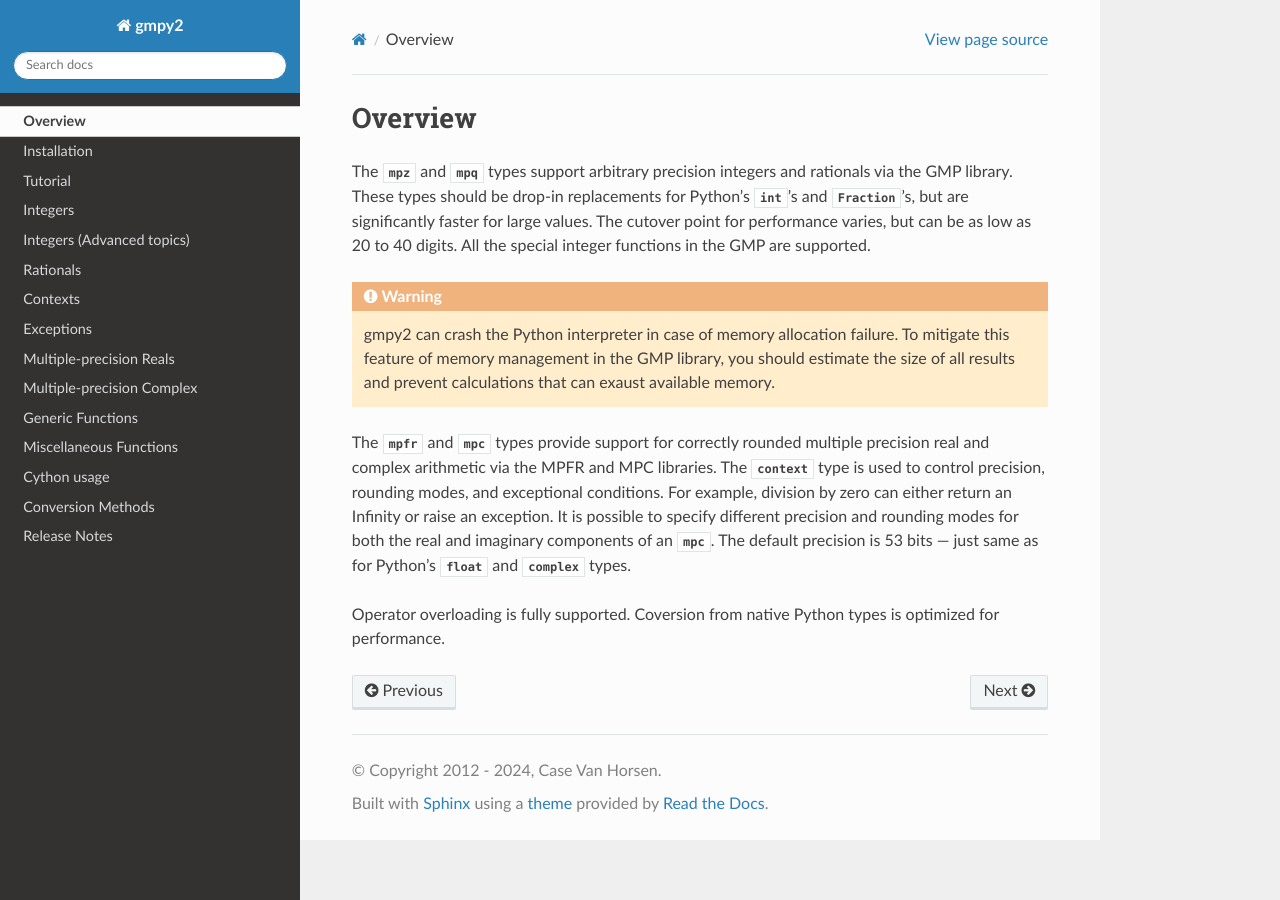
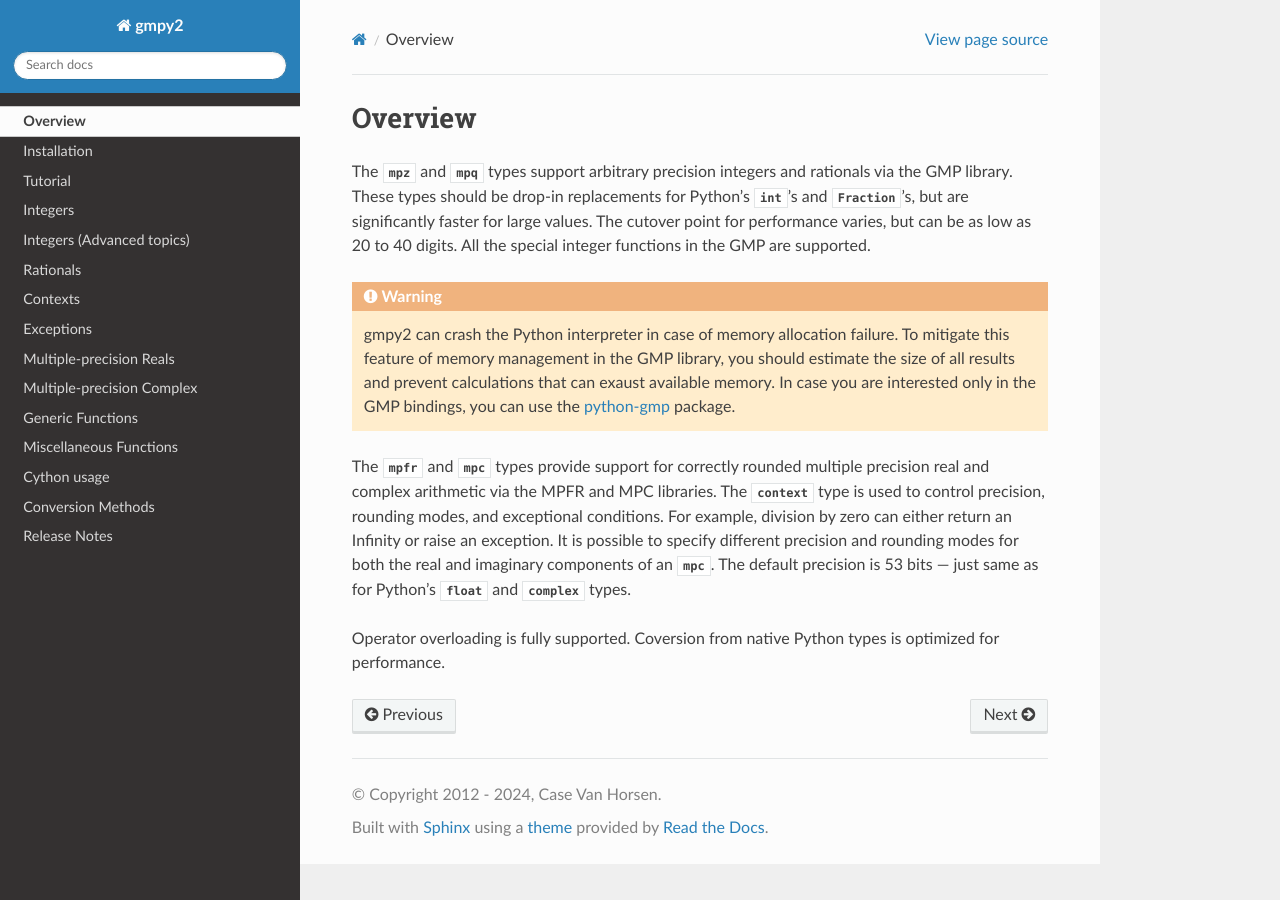
Before and after one commit to aleaxit/gmpy, a Sphinx documentation site: the page built from docs/overview.rst, in a window 1280 px wide. Built offline with Sphinx 7.4.7 and the Read the Docs theme 3.1.0, drawn with Linux system fonts in a browser that asks for light colours; formulas are drawn with MathJax 3; the version number is read from the project's files by our own code.

Commit message:
Advertise python-gmp ;-)
closes #529

I'll mark also additional issues (merging this will close them too):

  * closes #132 - support for ancient MPFR/MPC
  * closes #518 - use abs() in cython
  * closes #472 - using gmpy2 C-API
  * closes #340 - crash with cached_context (not used anymore)
  * closes #128 - compile error for anciend gmpy2-2.0.8 on py2
  * closes #102 - compiling ancient 2.0.7 on Windows
  * closes #16 - use cython for wrapping.  Nope ;-)
  * closes #22 - _mpmath_mpf_mul patch (not accessible)
  * closes #95 - setup.py --prefix
  * closes #119 - tagging releases
  * closes #122 - support for ``__new__``
  * closes #146 - release?
  * closes #158 - tests with MPIR (not supported)
  * closes #176 - refactor build processes (now it much different)
  * closes #185 - setuptools issue
  * closes #199 - 2.1.0 Beta
  * closes #488 - 2.2.0: change in tagging convention?
  * closes #384 - pycharm issue with multiple signatures for mpz

```diff
--- a/docs/overview.rst
+++ b/docs/overview.rst
@@ -14,7 +14,9 @@
     gmpy2 can crash the Python interpreter in case of memory allocation
     failure.  To mitigate this feature of memory management in the GMP library,
     you should estimate the size of all results and prevent calculations that
-    can exaust available memory.
+    can exaust available memory.  In case you are interested only in
+    the GMP bindings, you can use the
+    `python-gmp <https://pypi.org/project/python-gmp/>`_ package.
 
 The `mpfr` and `mpc` types provide support for correctly rounded multiple
 precision real and complex arithmetic via the MPFR and MPC libraries.  The
```
